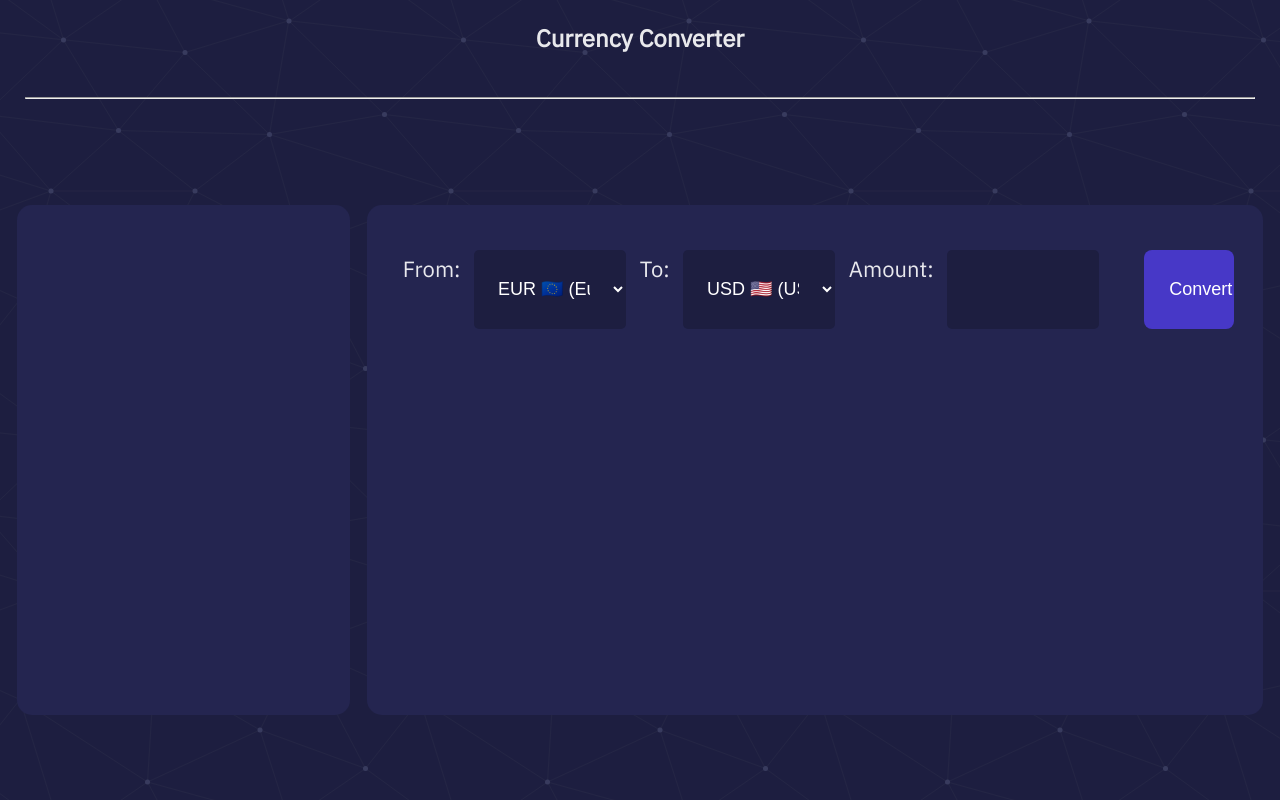
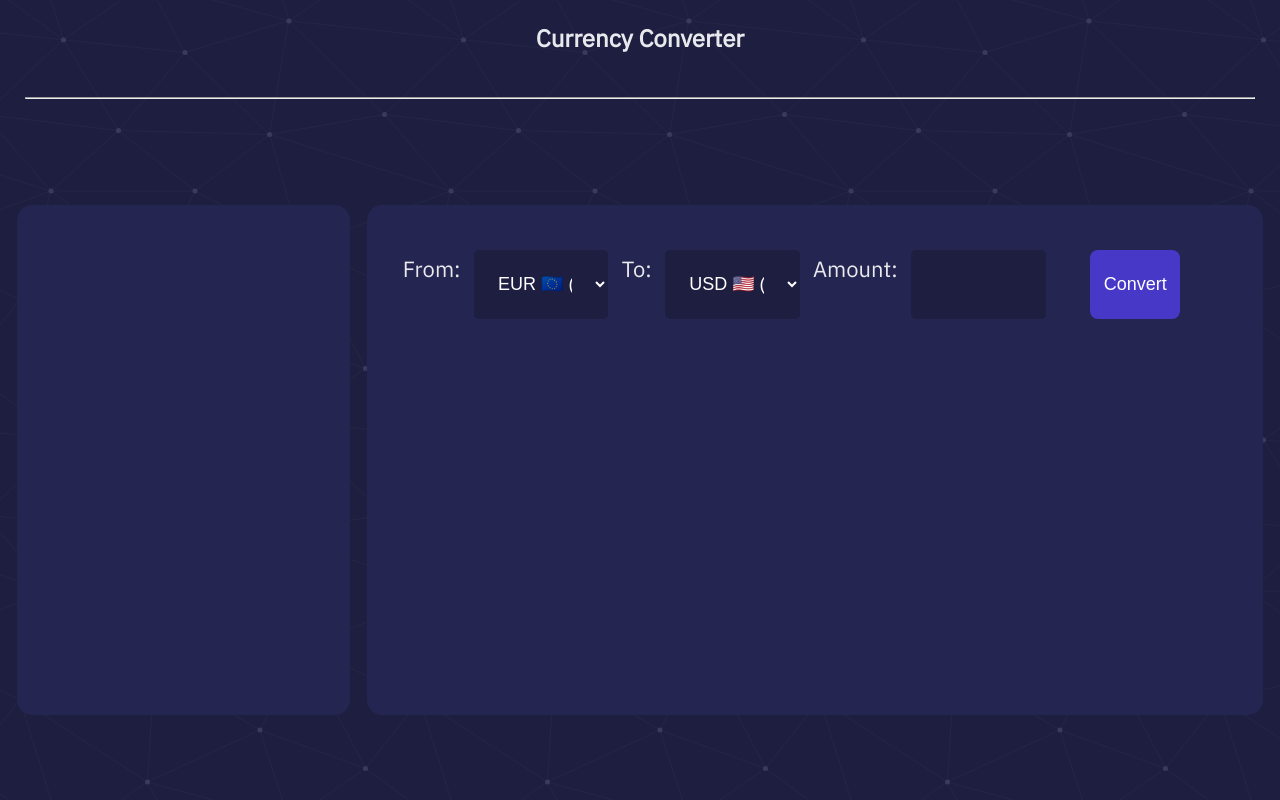
Before and after one commit to RusuOnisim/the-dream, a PHP site: page / in a window 1280 px wide. Run offline with PHP 8.4, Linux system fonts and the light colour scheme.

Commit message:
2nd commit

```diff
--- a/style.css
+++ b/style.css
@@ -42,7 +42,12 @@ hr {
   text-align: center;
   font-size: 25px;
 }
-
+.text1, .text2{
+  position: absolute;
+}
+.text1{
+  bottom: 10%;
+}
 .history ul {
   text-align: left;
   list-style-type: none;
@@ -90,9 +95,10 @@ label{
   flex-direction: column;
 }
 form{
+  flex-wrap: wrap;
   padding-left: 5%;
   padding-top: 5%;
-  height: 100%;
+  height: 90%;
   width: 100%;
   display: flex;
   flex-direction: row;
@@ -100,8 +106,8 @@ form{
   align-items: start;
 }
 select, input {
-  width: 17%;
-  height: 17%;
+  width: 15%;
+  height: 15%;
   padding: 10px 20px 10px 20px;
   margin-bottom: 10px;
   box-sizing: border-box;
@@ -112,20 +118,22 @@ select, input {
   font-size: 18px;
 }
 .result{
-height: 20%;
 display: flex;
 flex-direction: column;
 align-items: start;
 justify-content: space-between;
-font-size: 22px;
-margin-bottom: 5%;
+font-size: 18px;
+margin-bottom: 1%;
 }
 .text1{
-  margin-bottom: 2%;
+  margin-bottom: 1%;
 }
 button {
+  display: flex;
+  justify-content: center;
+  align-items: center;
 margin-left: 5%;
-height: 17%;
+height: 15%;
 width: 10%;
 background-color: #4738C7;
 color: #fff;
@@ -148,7 +156,7 @@ input[type="number"] {
   -moz-appearance: textfield;
 }
 .result{
-  height: 30%;
+  height: 15%;
   width: 90%;
   display: flex;
   flex-direction: column;
@@ -167,7 +175,9 @@ input[type="number"] {
     align-items: center;
     justify-content: space-around;
   }
-
+  .text1, .text2{
+    position: relative;
+  }
   hr {
     width: 79%;
     color: rgba(255, 255, 255, 0.4);
@@ -230,6 +240,9 @@ button {
   height: 12%;
   margin-left: 0;
   text-align: center;
+  display: flex;
+  justify-content: center;
+  align-items: center;
 }
 input[type="number"]::-webkit-inner-spin-button,
   input[type="number"]::-webkit-outer-spin-button {
@@ -376,6 +389,9 @@ button {
   margin-top: 5%;
   margin-left: 0;
   text-align: center;
+  display: flex;
+  justify-content: center;
+  align-items: center;
 }
 .top {
   height: 10vh;
@@ -417,4 +433,7 @@ button {
 .history li {
   margin-bottom: 5px;
 }
+.text1, .text2{
+  position: relative;
 }
+}
```
